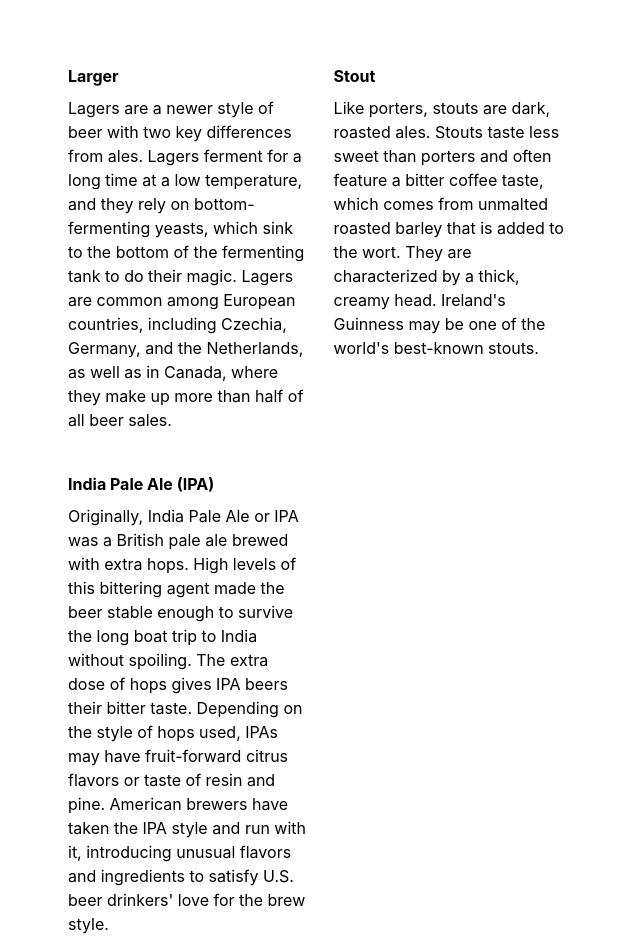
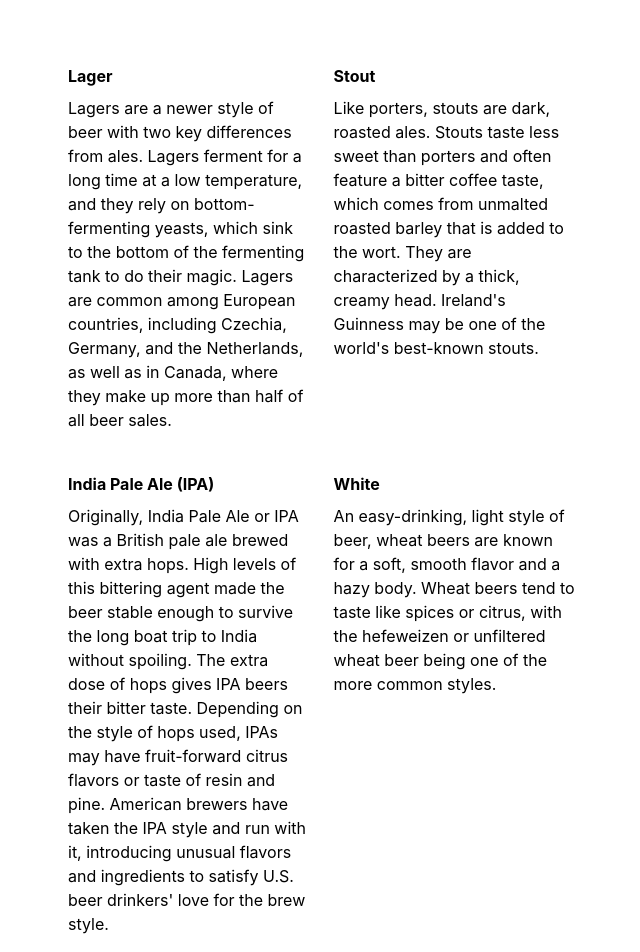
Before and after one commit to Extauren/beer-recommendation-system, a React (Create React App) app in the folder Frontend/: page / in a window 1280 px wide. Shown: the part 128-1080 px from the top of the page, without its empty margins (572-1212 px from the left). Built offline with nearby package versions, Linux system fonts and the light colour scheme.

Commit message:
Add get user choice

```diff
--- a/Frontend/src/pages/recommendation/Help.tsx
+++ b/Frontend/src/pages/recommendation/Help.tsx
@@ -5,7 +5,7 @@ export default function Help(props: any) {
     const [help, setHelp] = React.useState<any>([
         [
             {
-                "title": "Larger",
+                "title": "Lager",
                 "message": "Lagers are a newer style of beer with two key differences from ales. Lagers ferment for a long time at a low temperature, and they rely on bottom-fermenting yeasts, which sink to the bottom of the fermenting tank to do their magic. Lagers are common among European countries, including Czechia, Germany, and the Netherlands, as well as in Canada, where they make up more than half of all beer sales."
             }, {
                 "title": "Stout",
@@ -13,6 +13,9 @@ export default function Help(props: any) {
             }, {
                 "title": "India Pale Ale (IPA)",
                 "message": "Originally, India Pale Ale or IPA was a British pale ale brewed with extra hops. High levels of this bittering agent made the beer stable enough to survive the long boat trip to India without spoiling. The extra dose of hops gives IPA beers their bitter taste. Depending on the style of hops used, IPAs may have fruit-forward citrus flavors or taste of resin and pine. American brewers have taken the IPA style and run with it, introducing unusual flavors and ingredients to satisfy U.S. beer drinkers' love for the brew style."
+            }, {
+                "title": "White",
+                "message": "An easy-drinking, light style of beer, wheat beers are known for a soft, smooth flavor and a hazy body. Wheat beers tend to taste like spices or citrus, with the hefeweizen or unfiltered wheat beer being one of the more common styles."
             }
         ],
         [
--- a/Frontend/src/pages/recommendation/Questionnaire.tsx
+++ b/Frontend/src/pages/recommendation/Questionnaire.tsx
@@ -1,6 +1,7 @@
 import React from 'react';
 import Button from '@mui/material/Button';
 import ArrowForwardIosIcon from '@mui/icons-material/ArrowForwardIos';
+import ArrowBackIosIcon from '@mui/icons-material/ArrowBackIos';
 import FormGroup from '@mui/material/FormGroup';
 import FormControlLabel from '@mui/material/FormControlLabel';
 import Radio from '@mui/material/Radio';
@@ -13,8 +14,12 @@ import { color } from 'd3-color';
 
 export default function Questionnaire(props: any) {
     const navigate = useNavigate();
-    const [questions, setQuestion] = React.useState<any>(["What type of beer do you want ?", "How much alcool do you want ?", "Do you want organic beer ?"]);
-    const [options, setOptions] = React.useState<any>([["Larger", "Stout", "White", "Amber", "IPA", "Fruity"], ["Lite", "Normal", "Strong"], ["Yes", "No"]]);
+    const [questions, setQuestion] = React.useState<any>(["What type of beer do you want ?", "How much alcohol do you want ?", "Do you want organic beer ?"]);
+    const [options, setOptions] = React.useState<any>([["Lager", "Stout", "White", "Amber", "IPA", "Fruity"], ["Lite", "Normal", "Strong"], ["Yes", "No"]]);
+    const [beerType, setBeerType] = React.useState<string>("");
+    const [alcohol, setAlcohol] = React.useState<string>("");
+    const [isOrganic, setIsOrganinc] = React.useState<string>("")
+    const formFunctions = React.useState<Array<React.Dispatch<React.SetStateAction<string>>>>([setBeerType, setAlcohol, setIsOrganinc]);
     const [radius, setRadius] = React.useState<number>(550);
     const [value, setValue] = React.useState<number>(100 / questions.length);
     const [test, setTest] = React.useState<number>(100 / questions.length - 5);
@@ -41,12 +46,16 @@ export default function Questionnaire(props: any) {
         }
     ];
 
-    React.useEffect(() => {
-        console.log(value);
-    }, [])
+    const getBeer = () => {
+        const result = {'beerType': beerType, 'abv': alcohol, 'isOrganic': isOrganic};
+        navigate("/result", {replace: true, state: result})
+    }
 
-    const sendAnswer = () => {
-
+    const goToPrevQuestion = () => {
+        if (props.questionNb > 0) {
+            props.setQuestionNb(props.questionNb - 1);
+            setValue(value - test);
+        }
     }
 
     const goToNextQuestion = () => {
@@ -55,14 +64,14 @@ export default function Questionnaire(props: any) {
             setValue(value + test);
         }
         else {
-            navigate("/result", {replace: true})
+            getBeer();
         }
     }
 
     return (
         <div className="flex justify-center mt-32">
-            <div className="border-0 rounded-lg border-indigo-400 z-10">
-                <div className="bottom-28 left-12 w-3/4 h-80 absolute z-10">
+            <div className="">
+                <div className="bottom-28 left-12 w-3/4 h-80 absolute z-10 ml-6">
                     <div className="flex justify-center mt-4 text-xl font-bold">
                         {questions[props.questionNb]}
                     </div>
@@ -84,6 +93,7 @@ export default function Questionnaire(props: any) {
                                                 value={option}
                                                 control={<Radio/>}
                                                 label={option}
+                                                onChange={e => formFunctions[0][props.questionNb](option)}
                                             />
                                         </Grid>
                                     ))}
@@ -91,6 +101,22 @@ export default function Questionnaire(props: any) {
                             </RadioGroup>
                         </FormGroup>
                     </div>
+                    { props.questionNb > 0 &&
+                        <div className="absolute left-4 bottom-4">
+                            <Button
+                                variant="outlined"
+                                startIcon={<ArrowBackIosIcon />}
+                                onClick={goToPrevQuestion}
+                                style={{
+                                    backgroundColor: "#21b6a818cf8",
+                                    // padding: "18px 36px",
+                                    // fontSize: "18px"
+                                }}
+                            >
+                                <p>Prev</p>
+                            </Button>
+                        </div>
+                    }
                     <div className="absolute right-4 bottom-4">
                         <Button
                             variant="outlined"
@@ -110,9 +136,9 @@ export default function Questionnaire(props: any) {
                         </Button>
                     </div>
                 </div>
-                <div className="">
+                <div className="z-0">
                     <LiquidFillGauge
-                        //style={{ margin: '0 auto' }}
+                        style={{ margin: '0 auto' }}
                         width={radius * 1}
                         height={radius * 1}
                         value={value}
@@ -158,158 +184,7 @@ export default function Questionnaire(props: any) {
                         }}
                     />
                 </div>
-                {/* <div className="z-10">
-                    <div className="flex justify-center mt-4 text-xl font-bold">
-                        {questions[props.questionNb]}
-                    </div>
-                    <div className="flex justify-center mt-12">
-                        <FormGroup>
-                            <RadioGroup
-                               aria-labelledby="demo-radio-buttons-group-label"
-                               name="radio-buttons-group"
-                           >
-                               <Grid
-                                   container
-                                   spacing={{xs: 3, md: 3, xl: 3}}
-                                   columns={{xs: 2, md: 2, xl: 2}}
-                                   className="flex justify-center"
-                               >
-                               {options[props.questionNb].map((option: string, index: number) => (
-                                   <Grid item key={index}>
-                                       <FormControlLabel
-                                           value={option}
-                                           control={<Radio/>}
-                                           label={option}
-                                       />
-                                   </Grid>
-                               ))}
-                               </Grid>
-                           </RadioGroup>
-                        </FormGroup>
-                    </div>
-                    <div className="absolute right-4 bottom-4">
-                        <Button
-                            variant="outlined"
-                            endIcon={<ArrowForwardIosIcon />}
-                            onClick={goToNextQuestion}
-                            style={{
-                                backgroundColor: "#21b6a818cf8",
-                                // padding: "18px 36px",
-                                // fontSize: "18px"
-                            }}
-                        >
-                            {props.questionNb === (questions.length - 1) ?
-                                <p>Get my Beer</p>
-                            :
-                                <p>Next</p>
-                            }
-                        </Button>
-                    </div>
-                </div> */}
             </div>
         </div>
     )
 }
-        // {/* // <div>
-        // //     <div className="flex justify-center mt-32">
-        // //         <div className="w-full h-80 border-2 rounded-lg shadow-md border-indigo-400">
-        // //             <div className="absolute h-80 z-0 overflow-hidden">
-        // //             <LiquidFillGauge
-        // //                     style={{ margin: '0 auto' }}
-        // //                     width={radius * 1}
-        // //                     height={radius * 1}
-        // //                     value={value}
-        // //                     textSize={0}
-        // //                     textOffsetX={0}
-        // //                     textOffsetY={0}
-        // //                     textRenderer={(props: any) => {
-        // //                         const value = Math.round(props.value);
-        // //                         const radius = Math.min(props.height / 2, props.width / 2);
-        // //                         const textPixels = (props.textSize * radius / 2);
-        // //                         const valueStyle = {
-        // //                             fontSize: textPixels
-        // //                         };
-        // //                         const percentStyle = {
-        // //                             fontSize: textPixels * 0.6
-        // //                         };
-
-        // //                         return (
-        // //                             <tspan>
-        // //                                 <tspan className="value" style={valueStyle}>{value}</tspan>
-        // //                                 <tspan style={percentStyle}>{props.percent}</tspan>
-        // //                             </tspan>
-        // //                         );
-        // //                     }}
-        // //                     riseAnimation
-        // //                     waveAnimation
-        // //                     waveFrequency={2}
-        // //                     waveAmplitude={1}
-        // //                     gradient
-        // //                     gradientStops={gradientStops}
-        // //                     circleStyle={{
-        // //                         fill: "#F8FAFC"
-        // //                     }}
-        // //                     waveStyle={{
-        // //                         fill: fillColor
-        // //                     }}
-        // //                     textStyle={{
-        // //                         fill: color('#444').toString(),
-        // //                         fontFamily: 'Arial'
-        // //                     }}
-        // //                     waveTextStyle={{
-        // //                         fill: color('#fff').toString(),
-        // //                         fontFamily: 'Arial'
-        // //                     }}
-        // //                 />
-        // //             </div>
-        // //             <div className="z-10">
-        // //                 <div className="flex justify-center mt-4 text-xl font-bold z-10">
-        // //                     {questions[props.questionNb]}
-        // //                 </div>
-        // //             <div className="flex justify-center mt-12">
-        // //                 <FormGroup>
-        // //                     <RadioGroup
-        // //                         aria-labelledby="demo-radio-buttons-group-label"
-        // //                         name="radio-buttons-group"
-        // //                     >
-        // //                         <Grid
-        // //                             container
-        // //                             spacing={{xs: 3, md: 3, xl: 3}}
-        // //                             columns={{xs: 2, md: 2, xl: 2}}
-        // //                             className="flex justify-center"
-        // //                         >
-        // //                         {options[props.questionNb].map((option: string, index: number) => (
-        // //                             <Grid item key={index}>
-        // //                                 <FormControlLabel
-        // //                                     value={option}
-        // //                                     control={<Radio/>}
-        // //                                     label={option}
-        // //                                 />
-        // //                             </Grid>
-        // //                         ))}
-        // //                         </Grid>
-        // //                     </RadioGroup>
-        // //                 </FormGroup>
-        // //             </div>
-        // //             <div className="absolute right-4 bottom-4">
-        // //                 <Button
-        // //                     variant="outlined"
-        // //                     endIcon={<ArrowForwardIosIcon />}
-        // //                     onClick={goToNextQuestion}
-        // //                     style={{
-        // //                         backgroundColor: "#21b6a818cf8",
-        // //                         // padding: "18px 36px",
-        // //                         // fontSize: "18px"
-        // //                     }}
-        // //                 >
-        // //                     {props.questionNb === (questions.length - 1) ?
-        // //                         <p>Get my Beer</p>
-        // //                     :
-        // //                         <p>Next</p>
-        // //                     }
-        // //                 </Button>
-        // //             </div>
-        // //             </div>
-        // //         </div>
-        // //     </div>
-        // // </div> */}
--- a/Frontend/src/pages/recommendation/Recommendation.tsx
+++ b/Frontend/src/pages/recommendation/Recommendation.tsx
@@ -5,6 +5,13 @@ import Grid from '@mui/material/Grid';
 
 export default function Recommendation() {
     const [questionNb, setQuestionNb] = React.useState<number>(0);
+    const [test, setTest] = React.useState<string>("");
+
+    React.useEffect(() => {
+        if (window.innerWidth < 1920) {
+            setTest("mt-32");
+        }
+    }, [test])
 
     return (
         <div>
@@ -17,7 +24,7 @@ export default function Recommendation() {
                 <Grid item key="0" className="absolute 2xl:left-56 left-10 md:w-2/5 lg:w-2/5 xl:w-1/4 2xl:1/4">
                     <Questionnaire questionNb={questionNb} setQuestionNb={setQuestionNb}/>
                 </Grid>
-                <Grid item key="1" className="">
+                <Grid item key="1" className={test}>
                     <Help questionNb={questionNb}/>
                 </Grid>
             </Grid>
```
Also changed, not shown: Frontend/src/pages/Result.tsx (+17 -1 lines). Lines whose indentation alone changed are shown as unchanged.
